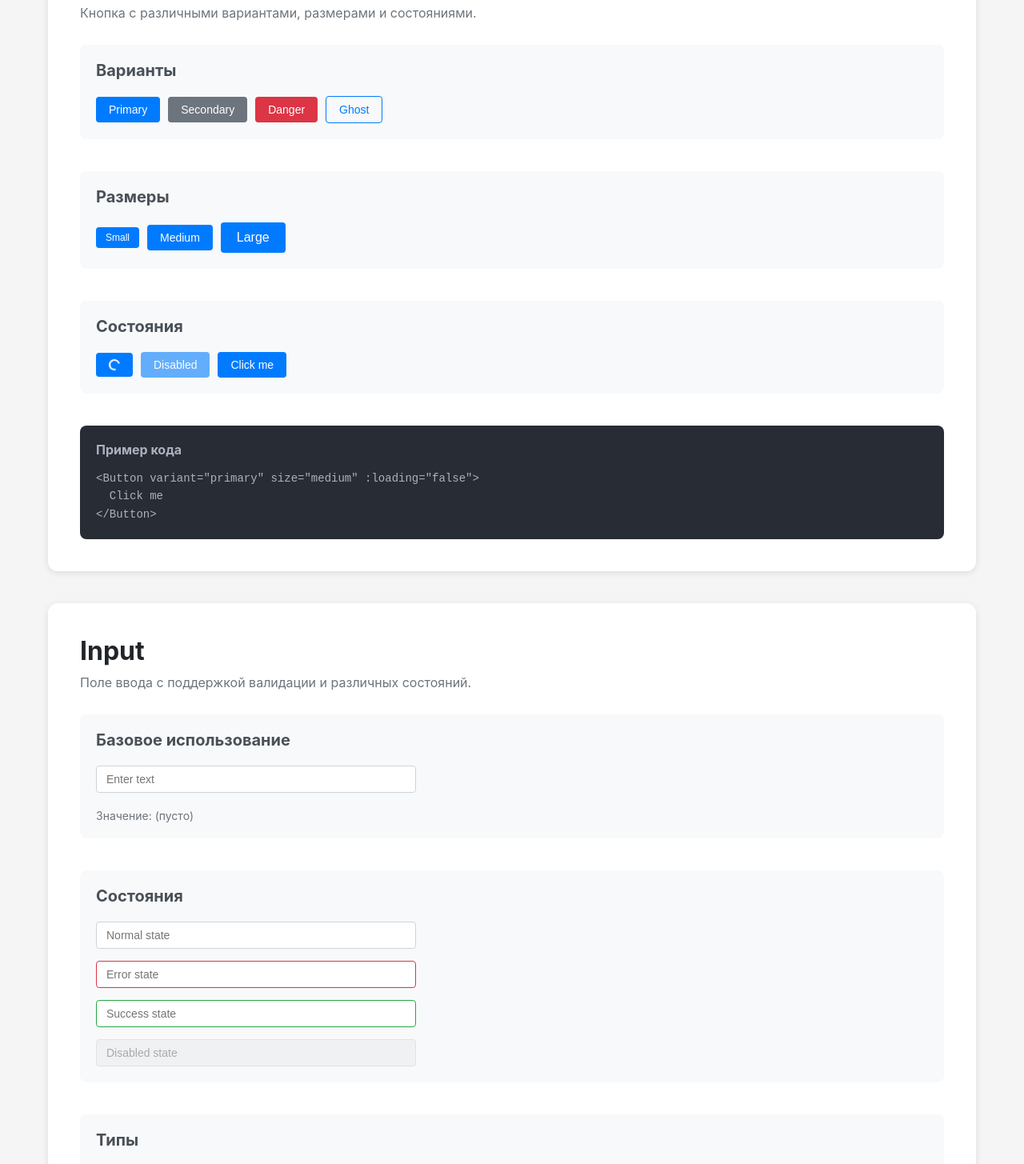
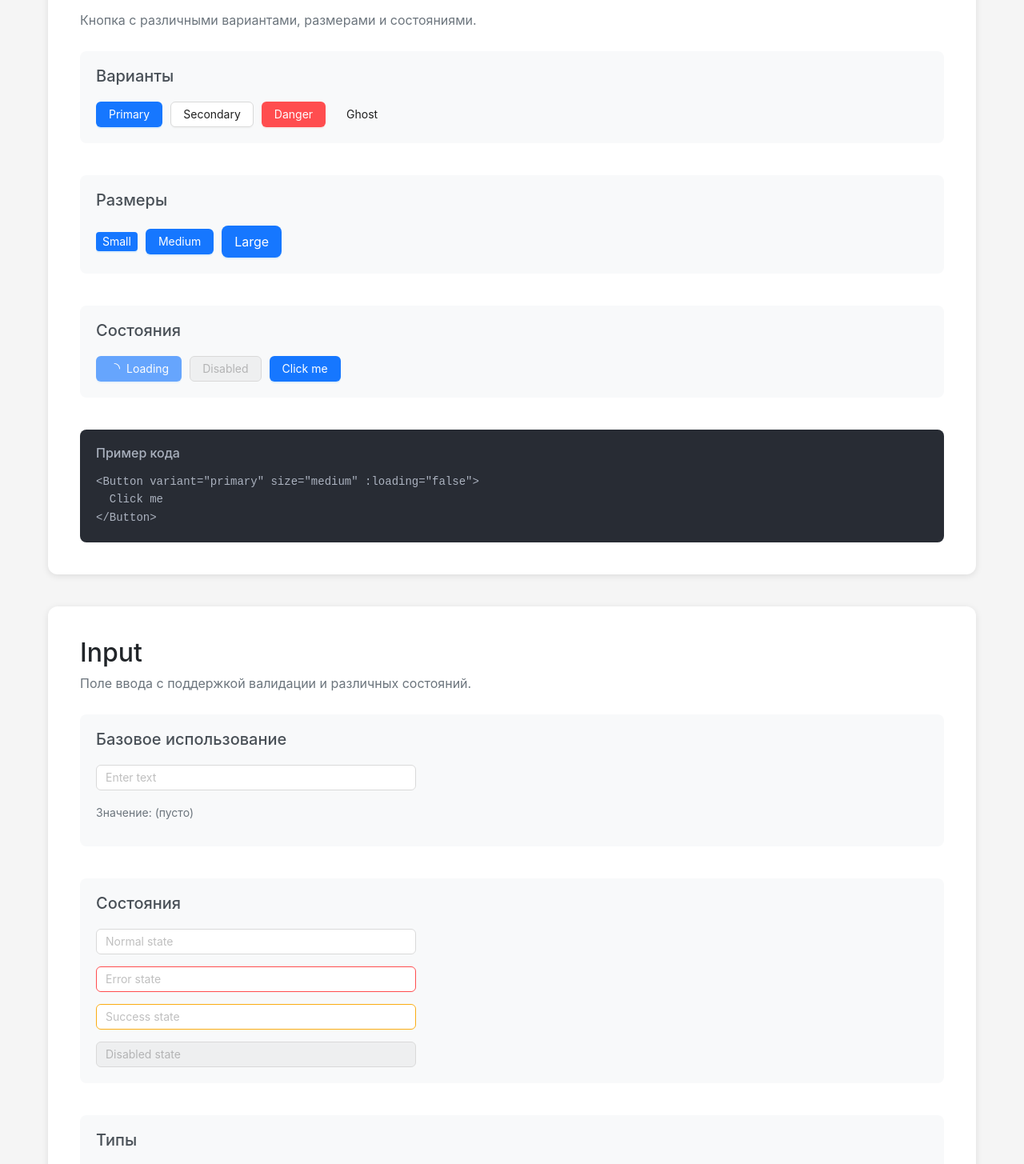
Before and after one commit to shumafbatov/vue-shum-ui, a Vue app: page / in a window 1280 px wide. Shown: the part 393-1848 px from the top of the page at 80% size. Built offline with nearby package versions, Linux system fonts and the light colour scheme.

Commit message:
feat: заменил дизайн систему на AntDesign

```diff
--- a/src/components/Button/Button.vue
+++ b/src/components/Button/Button.vue
@@ -1,16 +1,19 @@
 <template>
-  <button
-    :class="buttonClasses"
-    :disabled="disabled || loading"
+  <a-button
+    :type="antdType"
+    :size="antdSize"
+    :disabled="disabled"
+    :loading="loading"
+    :danger="variant === 'danger'"
     @click="handleClick"
   >
-    <span v-if="loading" class="button-loader"></span>
-    <slot v-else />
-  </button>
+    <slot />
+  </a-button>
 </template>
 
 <script setup lang="ts">
 import { computed } from 'vue'
+import { Button as AButton } from 'ant-design-vue'
 import type { IButtonProps } from '@/types'
 
 const props = withDefaults(defineProps<IButtonProps>(), {
@@ -24,15 +27,33 @@ const emit = defineEmits<{
   click: [event: MouseEvent]
 }>()
 
-const buttonClasses = computed(() => [
-  'vue-ui-button',
-  `vue-ui-button--${props.variant}`,
-  `vue-ui-button--${props.size}`,
-  {
-    'vue-ui-button--disabled': props.disabled,
-    'vue-ui-button--loading': props.loading,
-  },
-])
+const antdType = computed(() => {
+  switch (props.variant) {
+    case 'primary':
+      return 'primary'
+    case 'secondary':
+      return 'default'
+    case 'danger':
+      return 'primary'
+    case 'ghost':
+      return 'text'
+    default:
+      return 'default'
+  }
+})
+
+const antdSize = computed(() => {
+  switch (props.size) {
+    case 'small':
+      return 'small'
+    case 'medium':
+      return 'middle'
+    case 'large':
+      return 'large'
+    default:
+      return 'middle'
+  }
+})
 
 const handleClick = (_event: MouseEvent) => {
   if (!props.disabled && !props.loading) {
@@ -40,92 +61,3 @@ const handleClick = (_event: MouseEvent) => {
   }
 }
 </script>
-
-<style scoped>
-.vue-ui-button {
-  display: inline-flex;
-  align-items: center;
-  justify-content: center;
-  border: none;
-  border-radius: 4px;
-  cursor: pointer;
-  font-weight: 500;
-  transition: all 0.2s;
-}
-
-.vue-ui-button--small {
-  padding: 6px 12px;
-  font-size: 12px;
-}
-
-.vue-ui-button--medium {
-  padding: 8px 16px;
-  font-size: 14px;
-}
-
-.vue-ui-button--large {
-  padding: 10px 20px;
-  font-size: 16px;
-}
-
-.vue-ui-button--primary {
-  background-color: #007bff;
-  color: white;
-}
-
-.vue-ui-button--primary:hover:not(.vue-ui-button--disabled) {
-  background-color: #0056b3;
-}
-
-.vue-ui-button--secondary {
-  background-color: #6c757d;
-  color: white;
-}
-
-.vue-ui-button--secondary:hover:not(.vue-ui-button--disabled) {
-  background-color: #545b62;
-}
-
-.vue-ui-button--danger {
-  background-color: #dc3545;
-  color: white;
-}
-
-.vue-ui-button--danger:hover:not(.vue-ui-button--disabled) {
-  background-color: #c82333;
-}
-
-.vue-ui-button--ghost {
-  background-color: transparent;
-  color: #007bff;
-  border: 1px solid #007bff;
-}
-
-.vue-ui-button--ghost:hover:not(.vue-ui-button--disabled) {
-  background-color: #f8f9fa;
-}
-
-.vue-ui-button--disabled {
-  opacity: 0.6;
-  cursor: not-allowed;
-}
-
-.vue-ui-button--loading {
-  cursor: wait;
-}
-
-.button-loader {
-  width: 14px;
-  height: 14px;
-  border: 2px solid currentColor;
-  border-top-color: transparent;
-  border-radius: 50%;
-  animation: spin 0.6s linear infinite;
-}
-
-@keyframes spin {
-  to {
-    transform: rotate(360deg);
-  }
-}
-</style>
--- a/src/components/Input/Input.vue
+++ b/src/components/Input/Input.vue
@@ -1,19 +1,18 @@
 <template>
-  <div class="vue-ui-input-wrapper">
-    <input
-      :class="inputClasses"
+  <a-input
     :type="type"
     :value="modelValue"
     :placeholder="placeholder"
     :disabled="disabled"
-      @input="handleInput"
+    :status="inputStatus"
+    @update:value="handleUpdate"
     @blur="handleBlur"
   />
-  </div>
 </template>
 
 <script setup lang="ts">
 import { computed } from 'vue'
+import { Input as AInput } from 'ant-design-vue'
 import type { IInputProps } from '@/types'
 
 const props = withDefaults(defineProps<IInputProps>(), {
@@ -30,66 +29,17 @@ const emit = defineEmits<{
   blur: [event: FocusEvent]
 }>()
 
-const inputClasses = computed(() => [
-  'vue-ui-input',
-  {
-    'vue-ui-input--error': props.error,
-    'vue-ui-input--success': props.success,
-    'vue-ui-input--disabled': props.disabled,
-  },
-])
+const inputStatus = computed(() => {
+  if (props.error) return 'error'
+  if (props.success) return 'warning'
+  return undefined
+})
 
-const handleInput = (_event: Event) => {
-  const target = _event.target as HTMLInputElement
-  emit('update:modelValue', target.value)
+const handleUpdate = (_value: string) => {
+  emit('update:modelValue', _value)
 }
 
 const handleBlur = (_event: FocusEvent) => {
   emit('blur', _event)
 }
 </script>
-
-<style scoped>
-.vue-ui-input-wrapper {
-  width: 100%;
-}
-
-.vue-ui-input {
-  width: 100%;
-  padding: 8px 12px;
-  border: 1px solid #ced4da;
-  border-radius: 4px;
-  font-size: 14px;
-  transition: all 0.2s;
-}
-
-.vue-ui-input:focus {
-  outline: none;
-  border-color: #007bff;
-  box-shadow: 0 0 0 2px rgba(0, 123, 255, 0.25);
-}
-
-.vue-ui-input--error {
-  border-color: #dc3545;
-}
-
-.vue-ui-input--error:focus {
-  border-color: #dc3545;
-  box-shadow: 0 0 0 2px rgba(220, 53, 69, 0.25);
-}
-
-.vue-ui-input--success {
-  border-color: #28a745;
-}
-
-.vue-ui-input--success:focus {
-  border-color: #28a745;
-  box-shadow: 0 0 0 2px rgba(40, 167, 69, 0.25);
-}
-
-.vue-ui-input--disabled {
-  background-color: #e9ecef;
-  cursor: not-allowed;
-  opacity: 0.6;
-}
-</style>
--- a/src/components/Modal/Modal.vue
+++ b/src/components/Modal/Modal.vue
@@ -1,179 +1,61 @@
 <template>
-  <Teleport to="body">
-    <Transition name="modal">
-      <div
-        v-if="modelValue"
-        class="vue-ui-modal-overlay"
-        @click="handleOverlayClick"
-      >
-        <div
-          :class="modalClasses"
-          @click.stop
-        >
-          <div v-if="closable" class="vue-ui-modal-close" @click="handleClose">
-            ×
-          </div>
-          <div class="vue-ui-modal-header">
-            <slot name="header">
-              <h3>Modal Title</h3>
-            </slot>
-          </div>
-          <div class="vue-ui-modal-body">
-            <slot />
-          </div>
-          <div class="vue-ui-modal-footer">
-            <slot name="footer" />
-          </div>
-        </div>
-      </div>
-    </Transition>
-  </Teleport>
+  <a-modal
+    v-model:open="isOpen"
+    :title="title"
+    :width="modalWidth"
+    :closable="closable"
+    :mask-closable="closable"
+    :footer="null"
+    @cancel="handleCancel"
+  >
+    <template v-if="$slots.header" #title>
+      <slot name="header" />
+    </template>
+    <slot />
+    <template v-if="$slots.footer" #footer>
+      <slot name="footer" />
+    </template>
+  </a-modal>
 </template>
 
 <script setup lang="ts">
-import { computed, onMounted, onUnmounted } from 'vue'
+import { computed } from 'vue'
+import { Modal as AModal } from 'ant-design-vue'
 import type { IModalProps } from '@/types'
 
 const props = withDefaults(defineProps<IModalProps>(), {
   size: 'medium',
   closable: true,
+  title: 'Modal Title',
 })
 
 const emit = defineEmits<{
   'update:modelValue': [value: boolean]
 }>()
 
-const modalClasses = computed(() => [
-  'vue-ui-modal',
-  `vue-ui-modal--${props.size}`,
-])
+const modalWidth = computed(() => {
+  switch (props.size) {
+    case 'small':
+      return 400
+    case 'medium':
+      return 600
+    case 'large':
+      return 800
+    case 'fullscreen':
+      return '95vw'
+    default:
+      return 600
+  }
+})
 
-const handleClose = () => {
+const isOpen = computed({
+  get: () => props.modelValue,
+  set: (_value: boolean) => {
+    emit('update:modelValue', _value)
+  },
+})
+
+const handleCancel = () => {
   emit('update:modelValue', false)
 }
-
-const handleOverlayClick = () => {
-  if (props.closable) {
-    handleClose()
-  }
-}
-
-const handleEscape = (_event: KeyboardEvent) => {
-  if (_event.key === 'Escape' && props.modelValue && props.closable) {
-    handleClose()
-  }
-}
-
-onMounted(() => {
-  document.addEventListener('keydown', handleEscape)
-})
-
-onUnmounted(() => {
-  document.removeEventListener('keydown', handleEscape)
-})
 </script>
-
-<style scoped>
-.vue-ui-modal-overlay {
-  position: fixed;
-  top: 0;
-  left: 0;
-  right: 0;
-  bottom: 0;
-  background-color: rgba(0, 0, 0, 0.5);
-  display: flex;
-  align-items: center;
-  justify-content: center;
-  z-index: 1000;
-}
-
-.vue-ui-modal {
-  position: relative;
-  background: white;
-  border-radius: 8px;
-  box-shadow: 0 4px 6px rgba(0, 0, 0, 0.1);
-  max-height: 90vh;
-  overflow: hidden;
-  display: flex;
-  flex-direction: column;
-}
-
-.vue-ui-modal--small {
-  width: 400px;
-}
-
-.vue-ui-modal--medium {
-  width: 600px;
-}
-
-.vue-ui-modal--large {
-  width: 800px;
-}
-
-.vue-ui-modal--fullscreen {
-  width: 95vw;
-  height: 95vh;
-}
-
-.vue-ui-modal-close {
-  position: absolute;
-  top: 12px;
-  right: 12px;
-  width: 32px;
-  height: 32px;
-  display: flex;
-  align-items: center;
-  justify-content: center;
-  cursor: pointer;
-  font-size: 24px;
-  color: #6c757d;
-  z-index: 10;
-  border-radius: 4px;
-  transition: all 0.2s;
-}
-
-.vue-ui-modal-close:hover {
-  background-color: #f8f9fa;
-  color: #212529;
-}
-
-.vue-ui-modal-header {
-  padding: 20px;
-  border-bottom: 1px solid #e9ecef;
-}
-
-.vue-ui-modal-body {
-  padding: 20px;
-  overflow-y: auto;
-  flex: 1;
-}
-
-.vue-ui-modal-footer {
-  padding: 20px;
-  border-top: 1px solid #e9ecef;
-  display: flex;
-  justify-content: flex-end;
-  gap: 8px;
-}
-
-/* Transitions */
-.modal-enter-active,
-.modal-leave-active {
-  transition: opacity 0.3s;
-}
-
-.modal-enter-active .vue-ui-modal,
-.modal-leave-active .vue-ui-modal {
-  transition: transform 0.3s;
-}
-
-.modal-enter-from,
-.modal-leave-to {
-  opacity: 0;
-}
-
-.modal-enter-from .vue-ui-modal,
-.modal-leave-to .vue-ui-modal {
-  transform: scale(0.9);
-}
-</style>
--- a/src/demo/main.ts
+++ b/src/demo/main.ts
@@ -1,8 +1,11 @@
 import { createApp } from 'vue'
 import App from './App.vue'
 import VueUiKit from '../index'
+import Antd from 'ant-design-vue'
+import 'ant-design-vue/dist/reset.css'
 import '../style.css'
 
 const app = createApp(App)
+app.use(Antd)
 app.use(VueUiKit)
 app.mount('#app')
--- a/src/index.ts
+++ b/src/index.ts
@@ -1,22 +1,18 @@
 import type { App } from 'vue'
 import './style.css'
 
-// Components
 import Button from './components/Button/Button.vue'
 import Input from './components/Input/Input.vue'
 import Modal from './components/Modal/Modal.vue'
 
-// Types
 export * from './types'
 
-// Components list
 const components = {
   Button,
   Input,
   Modal,
 }
 
-// Install function
 export function install(_app: App) {
   Object.keys(components).forEach((_key) => {
     const component = components[_key as keyof typeof components]
@@ -24,10 +20,8 @@ export function install(_app: App) {
   })
 }
 
-// Export all components
 export { Button, Input, Modal }
 
-// Default export
 export default {
   install,
 }
--- a/src/style.css
+++ b/src/style.css
@@ -1,4 +1,5 @@
 /* Vue Shum UI Base Styles */
+/* Ant Design Vue styles are imported in demo/main.ts */
 
 * {
   box-sizing: border-box;
--- a/src/types/index.ts
+++ b/src/types/index.ts
@@ -1,8 +1,6 @@
-// Common types
 export type ComponentSize = 'small' | 'medium' | 'large'
 export type ComponentVariant = 'primary' | 'secondary' | 'danger' | 'ghost' | 'success' | 'warning' | 'info'
 
-// Button types
 export interface IButtonProps {
   variant?: ComponentVariant
   size?: ComponentSize
@@ -10,7 +8,6 @@ export interface IButtonProps {
   loading?: boolean
 }
 
-// Input types
 export interface IInputProps {
   type?: 'text' | 'email' | 'password' | 'number' | 'tel'
   modelValue?: string | number
@@ -20,9 +17,9 @@ export interface IInputProps {
   success?: boolean
 }
 
-// Modal types
 export interface IModalProps {
   modelValue: boolean
   size?: 'small' | 'medium' | 'large' | 'fullscreen'
   closable?: boolean
+  title?: string
 }
--- a/vite.config.ts
+++ b/vite.config.ts
@@ -23,11 +23,12 @@ export default defineConfig(({ mode }) => {
           fileName: (format) => `vue-shum-ui.${format}.js`,
         },
         rollupOptions: {
-          external: ['vue'],
+          external: ['vue', 'ant-design-vue'],
           output: {
             exports: 'named',
             globals: {
               vue: 'Vue',
+              'ant-design-vue': 'AntDesignVue',
             },
             assetFileNames: (assetInfo) => {
               if (assetInfo.name === 'style.css') {
```
Also changed, not shown: package.json (+9 -4 lines), 2 other files (tests, documents, lock files or other folders). Lines whose indentation alone changed are shown as unchanged.
